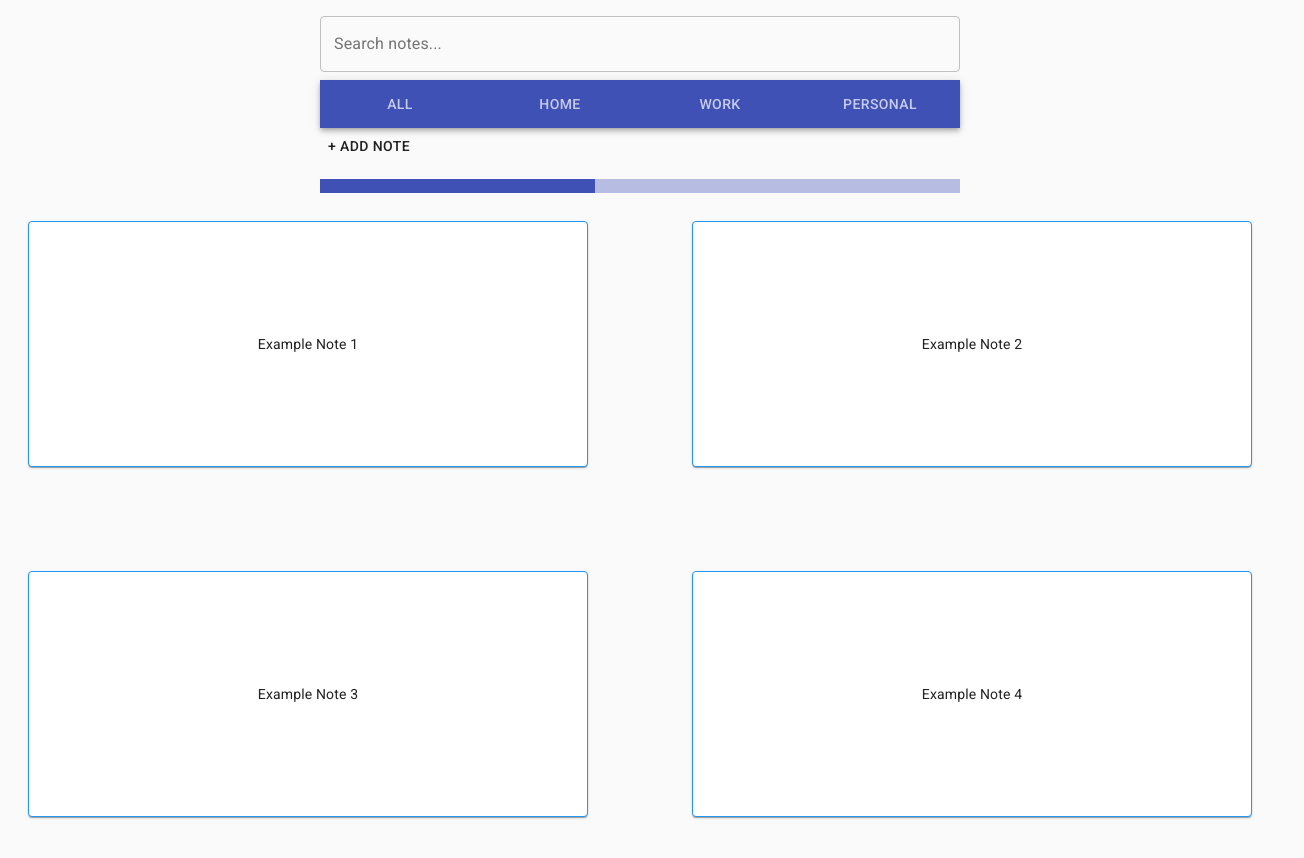
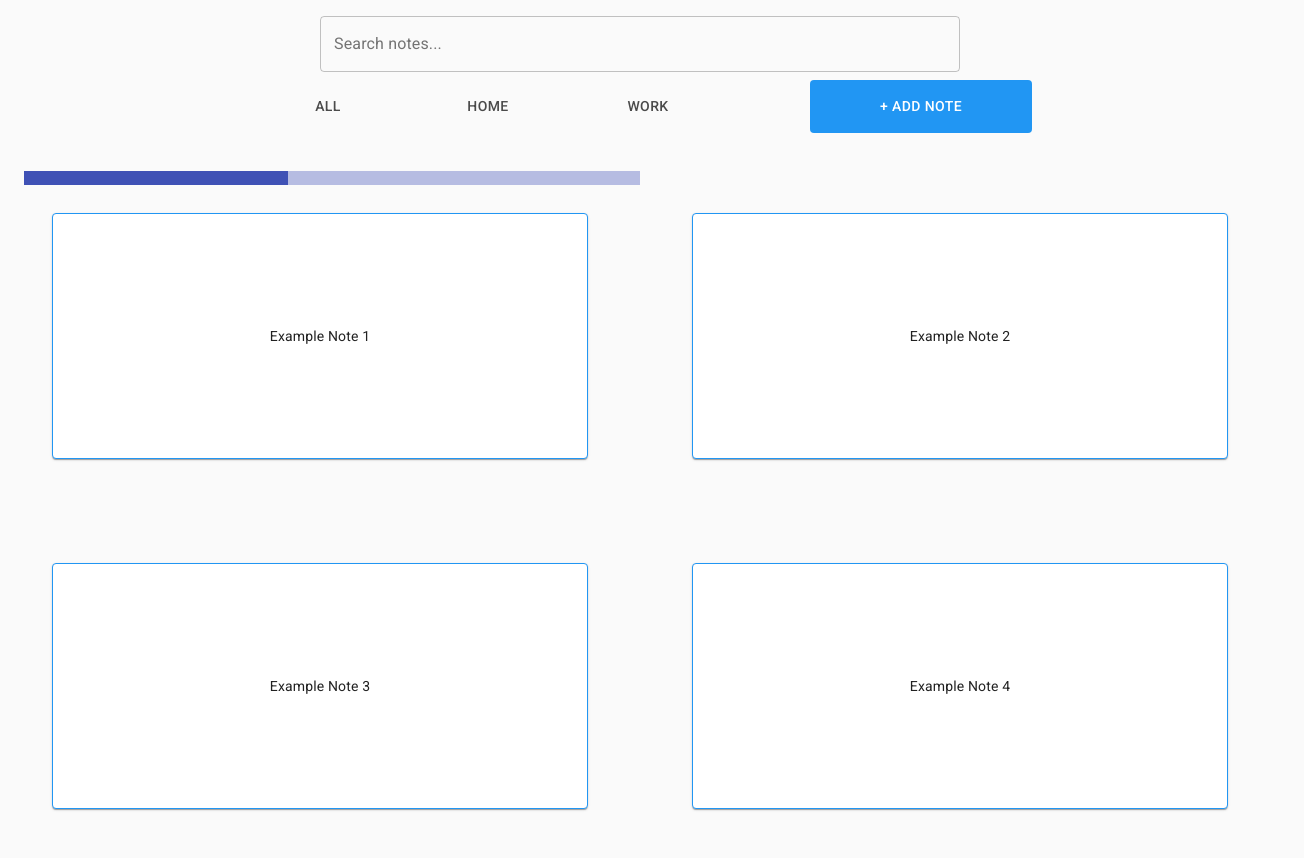
Before and after one commit to DKBoston15/react-notes-app, a React (Create React App) app: page / in a window 1280 px wide. Shown: the top 858 px of the page, 1304 px wide, since content can reach past the window. Built offline with nearby package versions, Linux system fonts and the light colour scheme; the HTML template or start-up script is replaced by a standard one.

Commit message:
Menu Styling

```diff
--- a/src/App.tsx
+++ b/src/App.tsx
@@ -3,40 +3,32 @@ import { useState } from "react";
 
 // Material UI
 import CssBaseline from "@material-ui/core/CssBaseline";
-import Button from "@material-ui/core/Button";
+
 // CSS
 import "./css/App.css";
 
 // Components
 import SearchBar from "./components/SearchBar";
-import NotesProgressBar from "./components/NotesProgressBar";
+import NoteModal from "./components/NoteModal";
 import NotesNavigation from "./components/NotesNavigation";
-import NotesBoard from "./components/NotesBoard";
-import NoteModal from "./components/NoteModal";
 
 function App() {
     // Modal State
     const [open, setOpen] = useState(false);
 
     // Modal Handlers
+    const handleClose = () => {
+        setOpen(false);
+    };
     const handleOpen = () => {
         setOpen(true);
     };
-    const handleClose = () => {
-        setOpen(false);
-    };
-
     return (
         <div className="App">
             <CssBaseline />
             <NoteModal open={open} handleClose={handleClose} />
             <SearchBar />
-            <div>
-                <NotesNavigation />
-                <Button onClick={handleOpen}>+ Add Note</Button>
-            </div>
-            <NotesProgressBar />
-            <NotesBoard />
+            <NotesNavigation handleOpen={handleOpen} />
         </div>
     );
 }
--- a/src/components/NotesNavigation.tsx
+++ b/src/components/NotesNavigation.tsx
@@ -1,19 +1,84 @@
+// React
+import { useState } from "react";
+
 // Material UI
 import AppBar from "@material-ui/core/AppBar";
 import Tabs from "@material-ui/core/Tabs";
+import TabPanel from "@material-ui/lab/TabPanel";
+import TabList from "@material-ui/lab/TabList";
+import TabContext from "@material-ui/lab/TabContext";
 import Tab from "@material-ui/core/Tab";
+import Button from "@material-ui/core/Button";
+import Container from "@material-ui/core/Container";
+import { styled } from "@material-ui/core/styles";
 
-const NotesNavigation = () => {
+// Components
+import NotesProgressBar from "./NotesProgressBar";
+import NotesBoard from "./NotesBoard";
+
+type NavProp = {
+    handleOpen: () => void;
+};
+
+const NavContainer = styled(Container)({
+    display: "flex",
+    justifyContent: "space-between",
+    alignItems: "center",
+    maxWidth: "65%"
+});
+const CustomAppBar = styled(AppBar)({
+    maxWidth: "60%",
+    background: "none",
+    color: "black",
+    boxShadow: "none"
+});
+const AddNotesButton = styled(Button)({
+    background: "#2196F3",
+    color: "white",
+    padding: "1em 5em",
+    whiteSpace: "nowrap"
+});
+
+const NotesNavigation = ({ handleOpen }: NavProp) => {
+    const [tab, setTab] = useState("all");
+    const handleChange = (event: React.ChangeEvent<{}>, newValue: string) => {
+        setTab(newValue);
+    };
     return (
         <div>
-            <AppBar position="static">
-                <Tabs>
-                    <Tab label="All" />
-                    <Tab label="Home" />
-                    <Tab label="Work" />
-                    <Tab label="Personal" />
-                </Tabs>
-            </AppBar>
+            <TabContext value={tab}>
+                <NavContainer>
+                    <CustomAppBar position="static">
+                        <TabList onChange={handleChange}>
+                            <Tabs>
+                                <Tab label="All" value={"all"} />
+                                <Tab label="Home" value={"home"} />
+                                <Tab label="Work" value={"work"} />
+                                <Tab label="Personal" value={"personal"} />
+                            </Tabs>
+                        </TabList>
+                    </CustomAppBar>
+                    <AddNotesButton onClick={handleOpen}>
+                        + Add Note
+                    </AddNotesButton>
+                </NavContainer>
+                <TabPanel value="all">
+                    <NotesProgressBar />
+                    <NotesBoard />
+                </TabPanel>
+                <TabPanel value="home">
+                    <NotesProgressBar />
+                    <NotesBoard />
+                </TabPanel>
+                <TabPanel value="work">
+                    <NotesProgressBar />
+                    <NotesBoard />
+                </TabPanel>
+                <TabPanel value="personal">
+                    <NotesProgressBar />
+                    <NotesBoard />
+                </TabPanel>
+            </TabContext>
         </div>
     );
 };
```
